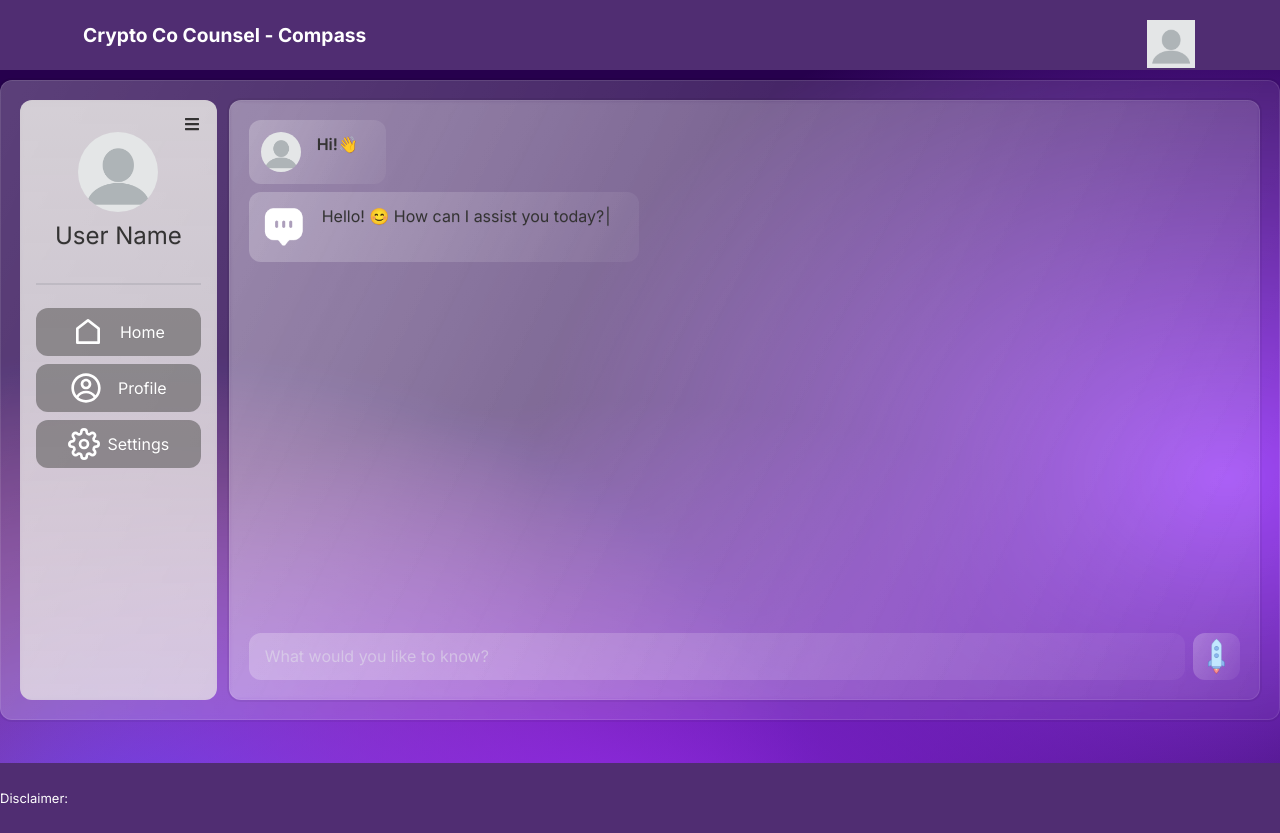
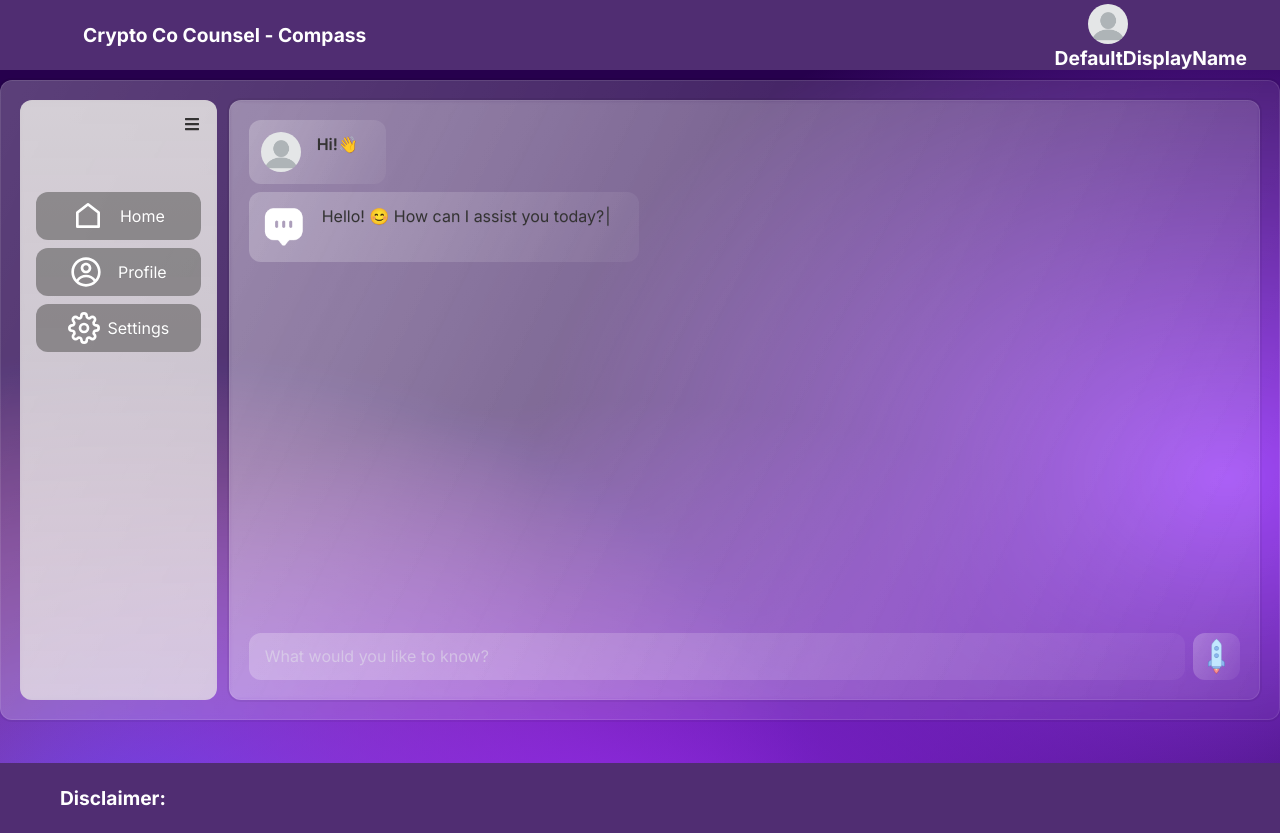
Before and after one commit to bnspoojitha/crypto-chat-ai, a Next.js app: page /auth/main in a window 1280 px wide. Built offline with nearby package versions, Linux system fonts and the light colour scheme; no server answers; sample sign-in values are in the browser's storage.

Commit message:
latest css changes

```diff
--- a/src/app/api/internal-search/route.ts
+++ b/src/app/api/internal-search/route.ts
@@ -20,8 +20,8 @@ export async function POST(req: NextRequest) {
   };
   console.log(payload, "Body");
   const res = await fetch(
-    `${url}/chatbotapp/api/chatbot`,
-    // ` http://localhost:8080/chatbotapp/api/chatbot`,
+    `${url}/chatbotapp/api/chatbot/v1`,
+    // ` http://localhost:8080/chatbotapp/api/chatbot/v1`,
     {
       method: "POST",
       headers: {
@@ -33,7 +33,6 @@ export async function POST(req: NextRequest) {
   );
 
   // const response = await res.json();
-
   // return NextResponse.json(response);
 
   if (!res.ok) {
@@ -44,6 +43,7 @@ export async function POST(req: NextRequest) {
   }
 
   const response = await res.json();
+  console.log(response,"response for search")
   return NextResponse.json(response);
 } catch (error) {
   console.error("Error in Search route:", error);
--- a/src/app/auth/signin/page.tsx
+++ b/src/app/auth/signin/page.tsx
@@ -88,6 +88,7 @@ const signin = () => {
     setAuthing(true);
   signInWithPopup(auth, new GoogleAuthProvider())
       .then( (response) => {
+        sessionStorage.setItem('displayName', JSON.stringify(response.user.displayName))
        authorizeUser(response.user.email);
       })
       .catch((error) => {
@@ -144,11 +145,19 @@ if (storedUserData) {
             </button>
           </div>
           <div className="divider txt-color" style={{color: "#ffff"}} > or Sign in With</div>
-          <FaGooglePlusG className="text-white text-4xl cursor-pointer"  onClick={signInWithGoogle}  />
+          {/* <div className="signinwithGoogle"> */}
+          <button
+          className="button-sidebar text-white py-2 px-4 rounded w-full" style={{borderBlock: "revert"}}
+          onClick={signInWithGoogle}
+        >
+          Sign in with Google
+        </button>
+          {/* </div> */}
+          {/* <FaGooglePlusG className="text-white text-4xl cursor-pointer"  onClick={signInWithGoogle}  /> */}
         </form>
         {error && (
           <p className="absolute bottom-0 pb-4 pl-1 text-red-800">
-            {"Unauthorised User"}
+  <strong>{"Unauthorised User"}</strong>
           </p>
         )}
       </div>
--- a/src/app/components/Footer/footer.css
+++ b/src/app/components/Footer/footer.css
@@ -10,5 +10,10 @@
   }
   .disclaimer-text{
     color:#ffff;
-    font-size: small;
   }
+
+.footerHeading {
+  margin-left: 60px;
+  font-weight: 700;
+  font-size: 1.2rem;
+}
--- a/src/app/components/Footer/footer.tsx
+++ b/src/app/components/Footer/footer.tsx
@@ -8,9 +8,9 @@ export default function Footer() {
 
     return (
       <footer className="footer">
-          <h1 className="disclaimer-text">Disclaimer:
-
-            </h1>
+        <div className="footerHeading x-large">
+          <h1 className="disclaimer-text ">Disclaimer: </h1>
+        </div>
       </footer>
     );
   }
--- a/src/app/components/Header/header.css
+++ b/src/app/components/Header/header.css
@@ -23,14 +23,12 @@
     width: 80%;
   }
 
-
-
   .image-positioning {
     color: transparent;
-    width: 3rem;
-    height: 3rem;
-    margin-right: 75px;
-    margin-top: 10px;
+    width: 2.5rem;
+    height: 2.5rem;
+    margin-right: 1px;
+    margin-top: 4px;
 }
 .header-heading {
     color: #ffff;
@@ -49,7 +47,6 @@
 
   .signout-label {
     cursor: pointer;
-    padding: 10px;
   }
 
   .icon {
@@ -60,8 +57,8 @@
     display: flex;
     flex-direction: column;
     position: absolute;
-    top: 68px;
-    right: 16px;
+    top: 71px;
+    right: 3px;
     background: #502D72;
     width: 10vw;
     box-shadow: 0 2px 4px rgba(0, 0, 0, 0.1);
@@ -107,18 +104,8 @@
 
 
 .header__shrink {
-  /* background: #1F4e79; */
   box-shadow: 2px 2px 4px -2px #7c7c7b;
 }
-
-/* .navigation {
-  display: flex;
-  align-items: center;
-  justify-content: space-between;
-  font-size: 1.2rem;
-  font-weight: 700;
-  color
-} */
 
 .header .container-navbar {
   margin: 0 auto;
@@ -138,10 +125,7 @@
 .nav__list {
   display: flex;
   flex-direction: row;
-  /* align-items: center; */
   justify-content: sp;
-  /* margin-bottom: 0; */
-  /* overflow: hidden; */
   color: #ffff;
   cursor: pointer;
   margin-left: 30%;
@@ -153,7 +137,6 @@
 }
 
 .nav__item .active {
-  /* background-color: #33b6ff; */
   padding-top: 100px;
   padding-bottom: 100px;
   padding-right: 10px;
@@ -163,12 +146,10 @@
 
 .nav__item a {
   text-decoration: none;
-  /* color: #fff; */
   color: #87CEEB;
 }
 
 .nav__item a:hover {
-  /* color: #E42575; */
   transition-duration: 200ms;
 }
 
@@ -221,9 +202,6 @@
   .nav_item {
     padding: 0 5px;
   }
-  /* .container-navbar {
-
-  } */
 }
 
 @media only screen and (max-width: 768px) {
@@ -242,16 +220,6 @@
   .active__menu {
     display: block;
   }
-  /* .nav__list {
-    position: absolute;
-    top: 0;
-    right: 0;
-    width: 250px;
-    height: 100%;
-    z-index: 333333;
-    flex-direction: column;
-    padding-top: 40px;
-  } */
 
   .mobile__menu {
     display: block;
@@ -265,3 +233,9 @@
     font-size: 0.7rem !important;
   }
 }
+.name-container{
+    position: relative;
+    right: 33px;
+    top: -21px;
+    color: #ffff;
+}
--- a/src/app/components/Header/header.tsx
+++ b/src/app/components/Header/header.tsx
@@ -6,6 +6,9 @@ import Avatar from "@/app/Assets/Avatar.png";
 import "./header.css";
 interface HeaderProps {}
 const Header: React.FC<HeaderProps> = () => {
+  const displayName: string | null = sessionStorage.getItem('displayName');
+  const sessionDisplayName = displayName ? displayName.replace(/"/g, '') : 'DefaultDisplayName';
+
   const router = useRouter();
   const scrollToSection = (sectionId: string) => {
     router.push("/#" + sectionId);
@@ -72,14 +75,17 @@ const Header: React.FC<HeaderProps> = () => {
                 </li>
             </ul> */}
           {/* </div> */}
-          <div className="signout-label">
-            <div className="mb-6" ref={dropdownRef}>
+          <div className="signout-label"  onClick={toggleDropdown}>
+            <div ref={dropdownRef}>
               <Image
                 src={Avatar}
                 alt="User Avatar"
-                className="image-positioning"
-                onClick={toggleDropdown}
+                className="image-positioning rounded-full"
+
               />
+              <div className="name-container">
+                  <span className="display-name">{sessionDisplayName}</span>
+              </div>
             </div>
           </div>
           {isDropdownOpen && (
--- a/src/app/components/Sidebar/sidebar.css
+++ b/src/app/components/Sidebar/sidebar.css
@@ -17,3 +17,7 @@
     transition: background-color 0.5s ease;
     /* Modify the background color for the hover effect */
 }
+.hamburgermenu {
+    cursor: pointer;
+    margin-bottom: 60px;
+}
--- a/src/app/components/Sidebar/sidebar.tsx
+++ b/src/app/components/Sidebar/sidebar.tsx
@@ -17,6 +17,7 @@ export default function sidebar({sendValueToParent, isOpen}: Props) {
   const router = useRouter();
   // const [isOpened, setIsOpened] = useState(true);
   const toggle = () => {
+    console.log("Toggle function called");
     const newIsOpen = !isOpen;
     // setIsOpened(!isOpened)
     sendValueToParent(newIsOpen);
@@ -30,10 +31,10 @@ export default function sidebar({sendValueToParent, isOpen}: Props) {
     <div className="sidebar text-[#343333]  p-4 flex flex-col justify-between" style={{width: isOpen? "100%" : "90%" }} >
       <div>
         {/* Sidebar Header */}
-        <div className="top-section" style={{marginLeft: isOpen? '90%' :' 0px'}}>
-          <div className="bars"> <FaBars onClick={toggle} /> </div>
+        <div className="top-section" style={{marginLeft: isOpen? '90%' :'55px'}}>
+          <div className="hamburgermenu"> <FaBars onClick={toggle} /> </div>
         </div>
-        <div className="mb-6">
+        {/* <div className="mb-6">
           <Image
             src={Avatar}
             alt="User Avatar"
@@ -42,9 +43,9 @@ export default function sidebar({sendValueToParent, isOpen}: Props) {
             {isOpen ? (
             <h2 className="text-2xl text-center mt-2">User Name</h2>
           ) : null}
-        </div>
+        </div> */}
 
-        <div className="divider"></div>
+        {/* <div className="divider"></div> */}
         <div className="flex flex-col justify-start items-center w-full">
           {/* Sidebar Links */}
           <ul className="space-y-2  w-full">
```
